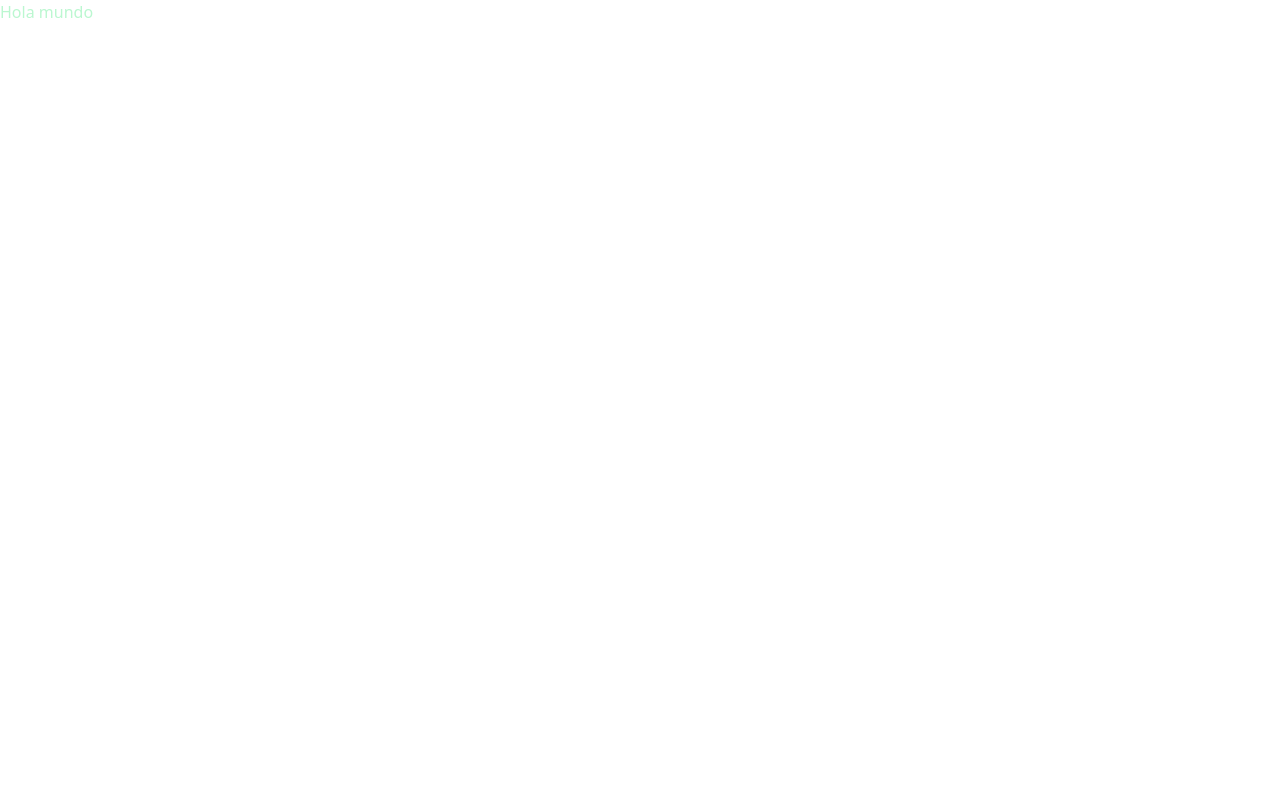
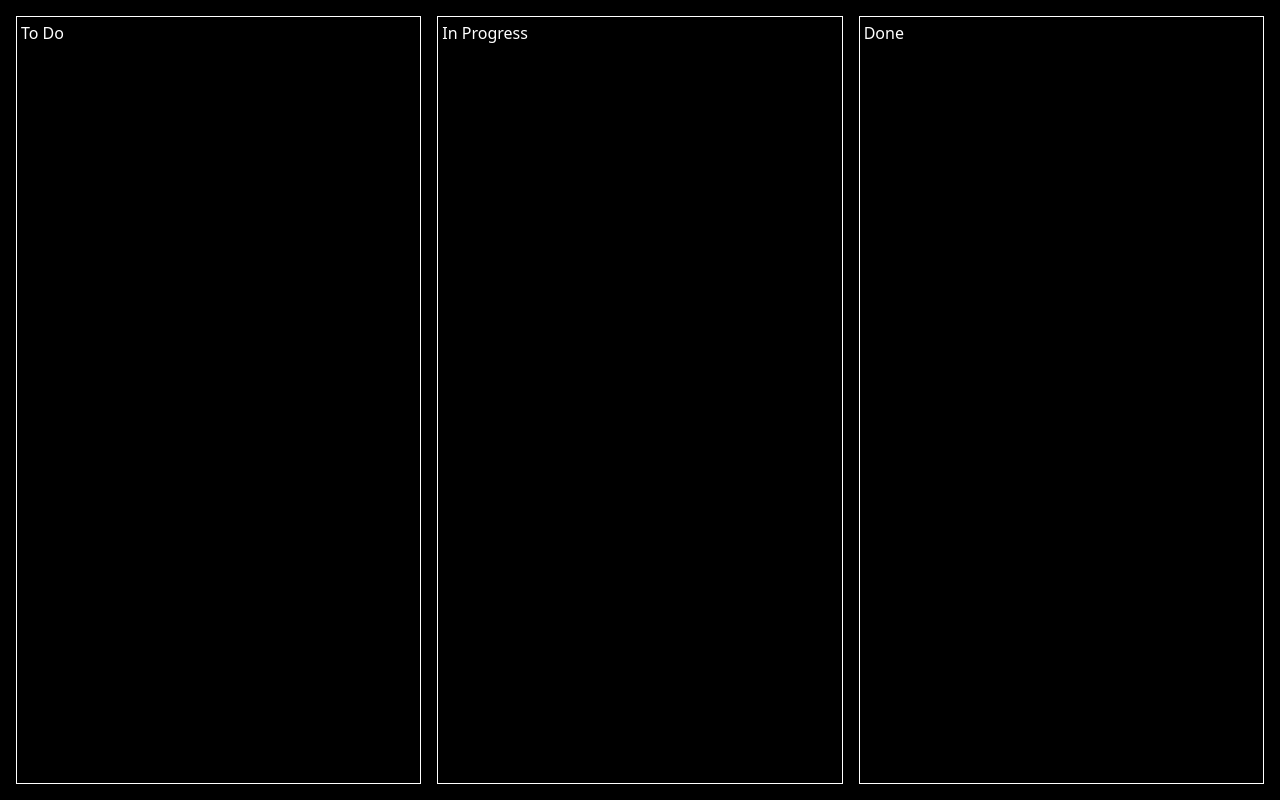
Before and after one commit to tw1ttt3r/lottus-education-board, a React (Create React App) app: page / in a window 1280 px wide. Built offline with nearby package versions, Linux system fonts and the light colour scheme.

Commit message:
chore: implemented board component

```diff
--- a/src/App.tsx
+++ b/src/App.tsx
@@ -1,8 +1,8 @@
+import Board from "components/Board";
+
 function App() {
   return (
-    <>
-      <h1 className="text-green-200">Hola mundo</h1>
-    </>
+    <Board />
   );
 }
 
```
